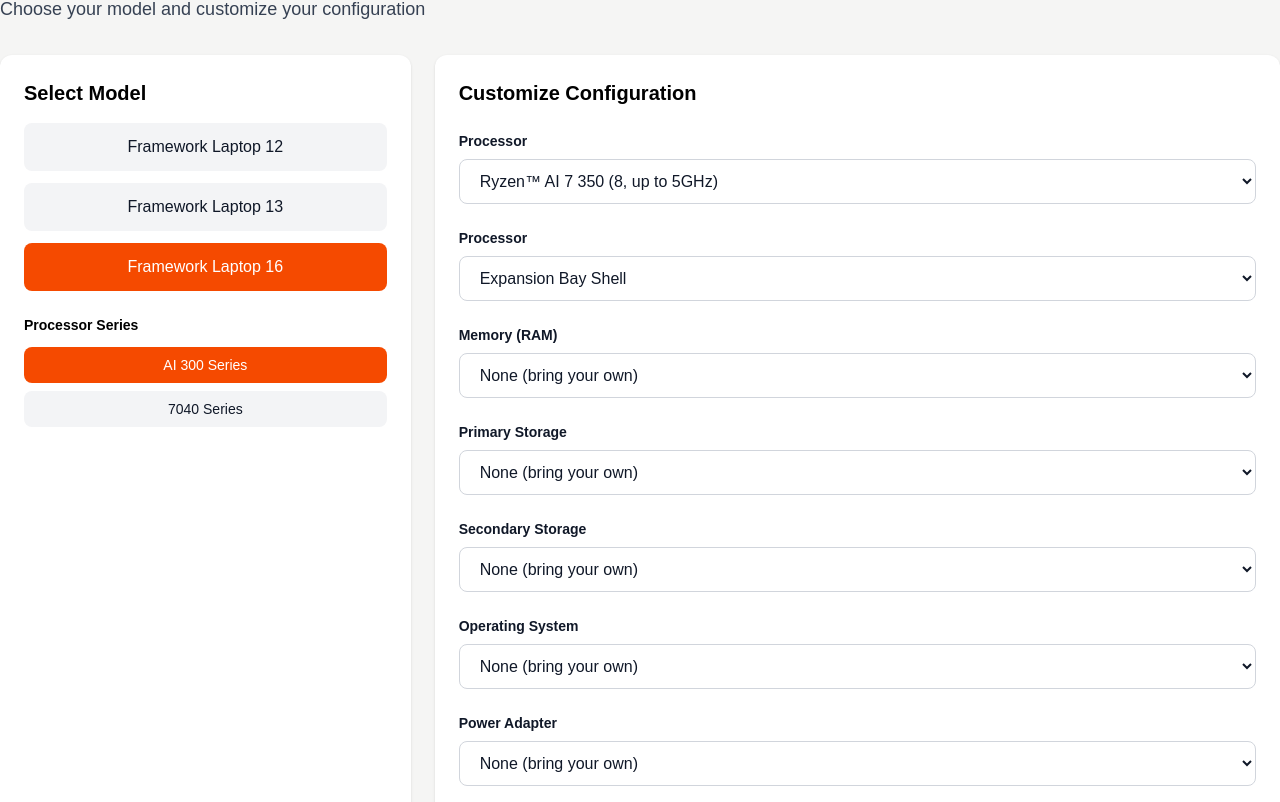
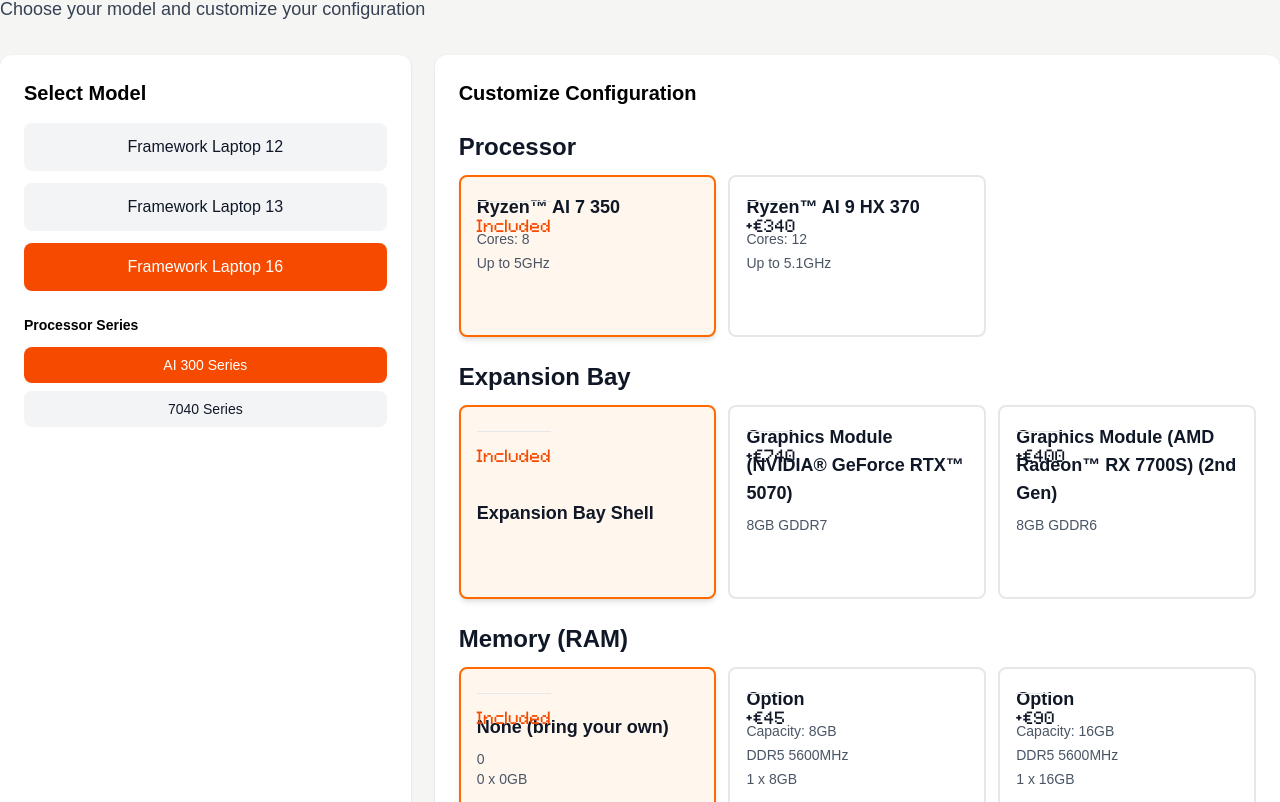
Before and after one commit to RafaeloxMC/framework-bottleneck-calculator, a Next.js app: page / in a window 1280 px wide. Shown: the part 1458-2260 px from the top of the page. Built offline with nearby package versions, Linux system fonts and the light colour scheme.

Commit message:
Use cards instead of html selects

```diff
--- a/src/components/configure.tsx
+++ b/src/components/configure.tsx
@@ -87,24 +87,67 @@
 		label: string,
 		options: any[],
 		selectedIndex: number,
-		onChange: (index: number) => void,
-		formatLabel: (option: any) => string
+		onChange: (index: number) => void
 	) => (
 		<div className="mb-6">
-			<label className="block text-sm font-semibold text-gray-900 mb-2">
+			<label className="block text-2xl font-semibold text-gray-900 mb-3">
 				{label}
 			</label>
-			<select
-				value={selectedIndex}
-				onChange={(e) => onChange(Number(e.target.value))}
-				className="w-full px-4 py-3 border border-gray-300 rounded-lg focus:ring-2 focus:ring-orange-500 focus:border-orange-500 bg-white text-gray-900"
-			>
+			<div className="gap-3 grid grid-cols-1 sm:grid-cols-2 lg:grid-cols-3">
 				{options.map((option, index) => (
-					<option key={index} value={index} className="py-2">
-						{formatLabel(option)}
-					</option>
+					<button
+						key={index}
+						onClick={() => onChange(index)}
+						className={`p-4 border-2 rounded-lg text-left transition-all flex flex-col justify-end ${
+							selectedIndex === index
+								? "border-orange-500 bg-orange-50 shadow-md"
+								: "border-gray-200 bg-white hover:border-gray-300 hover:shadow-sm"
+						}`}
+					>
+						<h3 className="font-bold text-lg mb-2 text-gray-900">
+							{option.name ?? "Option"}
+						</h3>
+						<div className="text-sm text-gray-600 space-y-1">
+							{option.cores && <div>Cores: {option.cores}</div>}
+							{option.speed && <div>Up to {option.speed}GHz</div>}
+							{option.resolution && (
+								<div>{option.resolution}px</div>
+							)}
+							{option.refresh_rate && (
+								<div>{option.refresh_rate}Hz</div>
+							)}
+							{option.vram > 0 && (
+								<div>
+									{option.vram}GB {option.vram_technology}
+								</div>
+							)}
+							{option.size > 0 && (
+								<div>Capacity: {option.size}GB</div>
+							)}
+							{option.technology && option.frequency && (
+								<div>
+									{option.technology} {option.frequency}MHz
+								</div>
+							)}
+							{option.kit && <div>{option.kit}GB</div>}
+							{option.watts > 0 && <div>{option.watts}W</div>}
+						</div>
+						<div className="pt-3 border-t border-gray-200 mt-2 sticky bottom-0">
+							<span
+								className={`font-semibold font-framework-pixel ${
+									selectedIndex === index
+										? "text-orange-600"
+										: "text-gray-900"
+								}`}
+							>
+								{option.price > 0
+									? `+€${option.price}`
+									: "Included"}
+							</span>
+						</div>
+					</button>
 				))}
-			</select>
+			</div>
 		</div>
 	);
 
@@ -200,17 +243,7 @@
 													setSelectedOptions({
 														...selectedOptions,
 														cpu: index,
-													}),
-												(option) =>
-													`${option.name} (${
-														option.cores
-													}, up to ${
-														option.speed
-													}GHz) ${
-														option.price > 0
-															? `+€${option.price}`
-															: ""
-													}`
+													})
 											)}
 
 										{currentConfig.display &&
@@ -222,39 +255,19 @@
 													setSelectedOptions({
 														...selectedOptions,
 														display: index,
-													}),
-												(option) =>
-													`${option.name} (${
-														option.resolution
-													}, ${
-														option.refresh_rate
-													}Hz) ${
-														option.price > 0
-															? `+€${option.price}`
-															: ""
-													}`
+													})
 											)}
 
 										{currentConfig.expansion_bay &&
 											renderSelectField(
-												"Processor",
+												"Expansion Bay",
 												currentConfig.expansion_bay,
 												selectedOptions.expansion_bay,
 												(index) =>
 													setSelectedOptions({
 														...selectedOptions,
 														expansion_bay: index,
-													}),
-												(option) =>
-													`${option.name} ${
-														option.vram > 0
-															? `(${option.vram}GB ${option.vram_technology})`
-															: ""
-													}  ${
-														option.price > 0
-															? `+€${option.price}`
-															: ""
-													}`
+													})
 											)}
 
 										{currentConfig.ram &&
@@ -266,18 +279,7 @@
 													setSelectedOptions({
 														...selectedOptions,
 														ram: index,
-													}),
-												(option) =>
-													option.name ||
-													`${option.size}GB ${
-														option.kit
-													} ${option.technology} ${
-														option.frequency
-													}MHz ${
-														option.price > 0
-															? `+€${option.price}`
-															: ""
-													}`
+													})
 											)}
 
 										{currentConfig.primary_storage &&
@@ -289,17 +291,7 @@
 													setSelectedOptions({
 														...selectedOptions,
 														primary_storage: index,
-													}),
-												(option) =>
-													option.size > 0
-														? `${option.name} (${
-																option.size
-														  }GB) ${
-																option.price > 0
-																	? `+€${option.price}`
-																	: ""
-														  }`
-														: option.name
+													})
 											)}
 
 										{currentConfig.secondary_storage &&
@@ -314,17 +306,7 @@
 														...selectedOptions,
 														secondary_storage:
 															index,
-													}),
-												(option) =>
-													option.size > 0
-														? `${option.name} (${
-																option.size
-														  }GB) ${
-																option.price > 0
-																	? `+€${option.price}`
-																	: ""
-														  }`
-														: option.name
+													})
 											)}
 
 										{currentConfig.os &&
@@ -336,16 +318,10 @@
 													setSelectedOptions({
 														...selectedOptions,
 														os: index,
-													}),
-												(option) =>
-													`${option.name} ${
-														option.price > 0
-															? `+€${option.price}`
-															: ""
-													}`
+													})
 											)}
 
-										{currentConfig.os &&
+										{currentConfig.power_adapter &&
 											renderSelectField(
 												"Power Adapter",
 												currentConfig.power_adapter,
@@ -354,17 +330,7 @@
 													setSelectedOptions({
 														...selectedOptions,
 														power_adapter: index,
-													}),
-												(option) =>
-													option.watts > 0
-														? `${option.name} (${
-																option.watts
-														  }W) ${
-																option.price > 0
-																	? `+€${option.price}`
-																	: ""
-														  }`
-														: option.name
+													})
 											)}
 
 										<div className="mt-8 pt-6 border-t border-gray-200">
```
